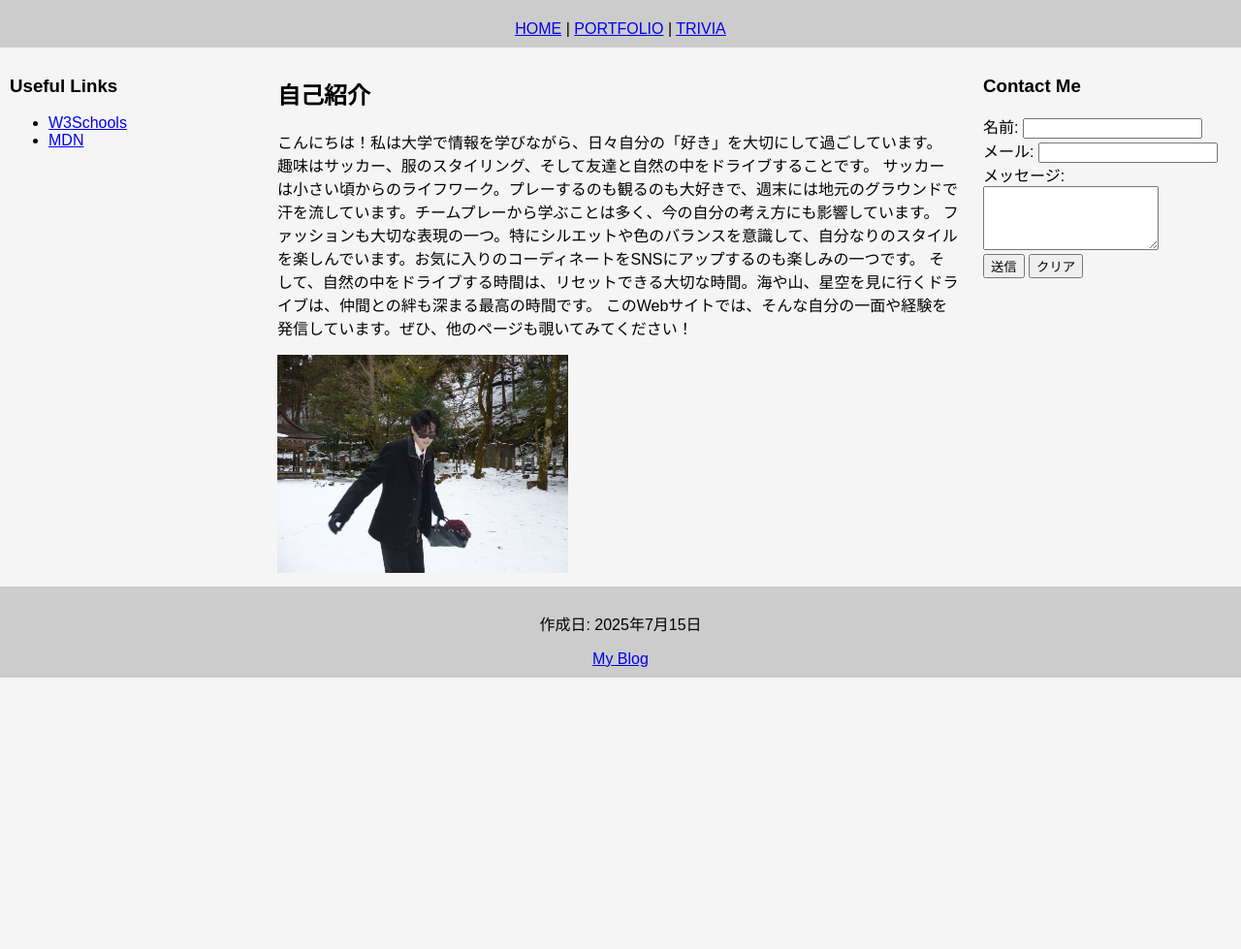
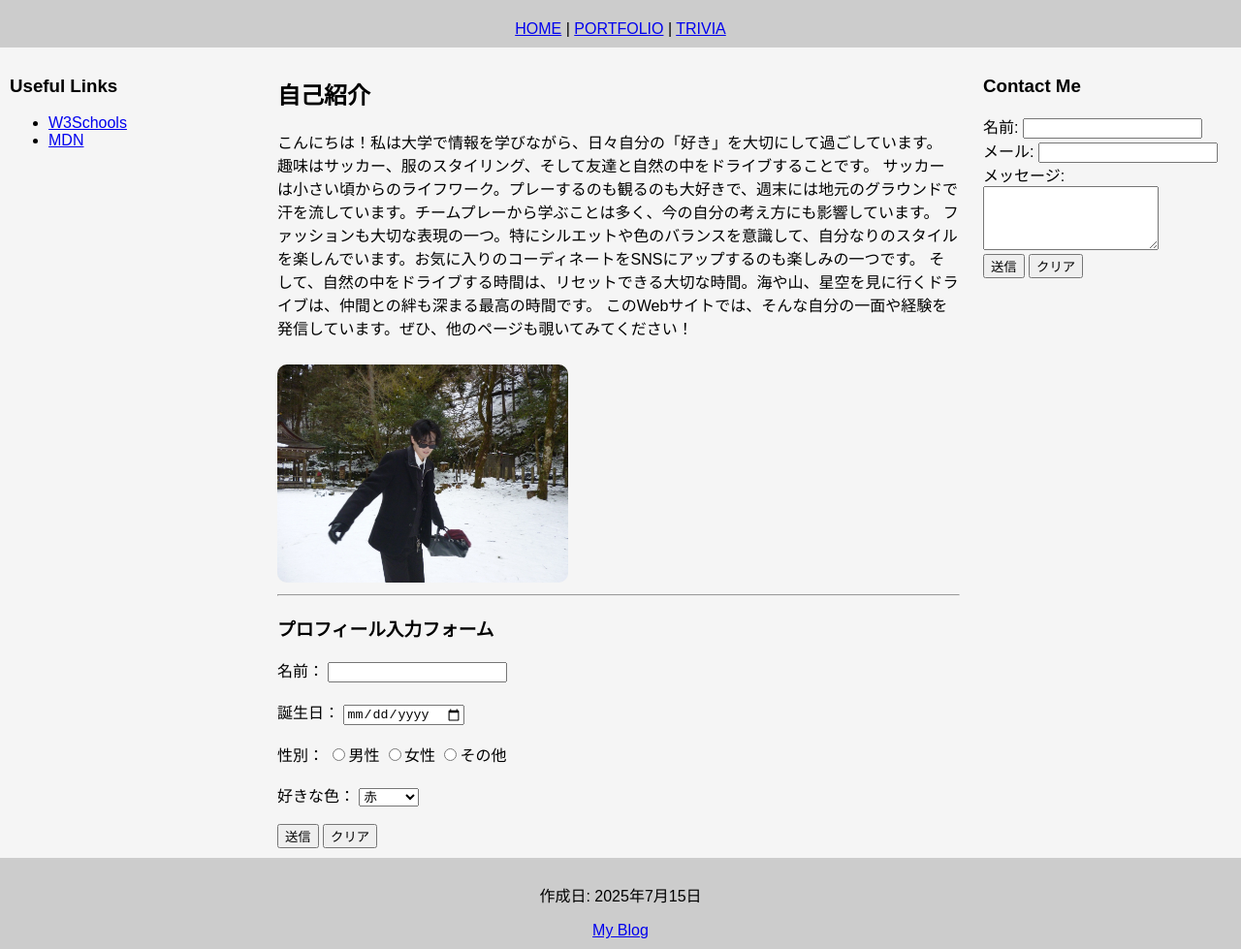
Before and after one commit to shuntaaaaaa/shuntaaaaaa.github.io, a plain HTML site: page index.html in a window 1280 px wide. Shown: the part 89-1068 px from the top of the page at 97% size. Before the commit the page ends 800 px from the top, so only its background shows below. Drawn offline with Linux system fonts and the light colour scheme.

Commit message:
Update index.html

```diff
--- a/index.html
+++ b/index.html
@@ -41,17 +41,48 @@
 そして、自然の中をドライブする時間は、リセットできる大切な時間。海や山、星空を見に行くドライブは、仲間との絆も深まる最高の時間です。
 
 このWebサイトでは、そんな自分の一面や経験を発信しています。ぜひ、他のページも覗いてみてください！</p>
-    <img src="S__243179536.jpg" alt="自分の写真や趣味の写真" width="300">
+
+    <img src="S__243179536.jpg" alt="自分の写真や趣味の写真" width="300" style="margin-top: 10px; border-radius: 10px;">
+
+    <hr>
+
+    <h3>プロフィール入力フォーム</h3>
+    <form>
+      <label for="username">名前：</label>
+      <input type="text" id="username" name="username"><br><br>
+
+      <label for="birthday">誕生日：</label>
+      <input type="date" id="birthday" name="birthday"><br><br>
+
+      <label>性別：</label>
+      <input type="radio" name="gender" value="男性" id="male"><label for="male">男性</label>
+      <input type="radio" name="gender" value="女性" id="female"><label for="female">女性</label>
+      <input type="radio" name="gender" value="その他" id="other"><label for="other">その他</label><br><br>
+
+      <label for="color">好きな色：</label>
+      <select name="color" id="color">
+        <option value="red">赤</option>
+        <option value="blue">青</option>
+        <option value="green">緑</option>
+        <option value="yellow">黄</option>
+        <option value="other">その他</option>
+      </select><br><br>
+
+      <button type="submit">送信</button>
+      <button type="reset">クリア</button>
+    </form>
   </main>
 
   <!-- Right Sidebar -->
   <aside style="float:right; width:20%;">
     <h3>Contact Me</h3>
     <form>
-      名前: <input type="text" name="name"><br>
-      メール: <input type="email" name="email"><br>
-      メッセージ: <br>
-      <textarea name="message" rows="4" cols="20"></textarea><br>
+      <label for="name">名前:</label>
+      <input type="text" name="name" id="name"><br>
+      <label for="email">メール:</label>
+      <input type="email" name="email" id="email"><br>
+      <label for="message">メッセージ:</label><br>
+      <textarea name="message" id="message" rows="4" cols="20"></textarea><br>
       <button type="submit">送信</button>
       <button type="reset">クリア</button>
     </form>
```
